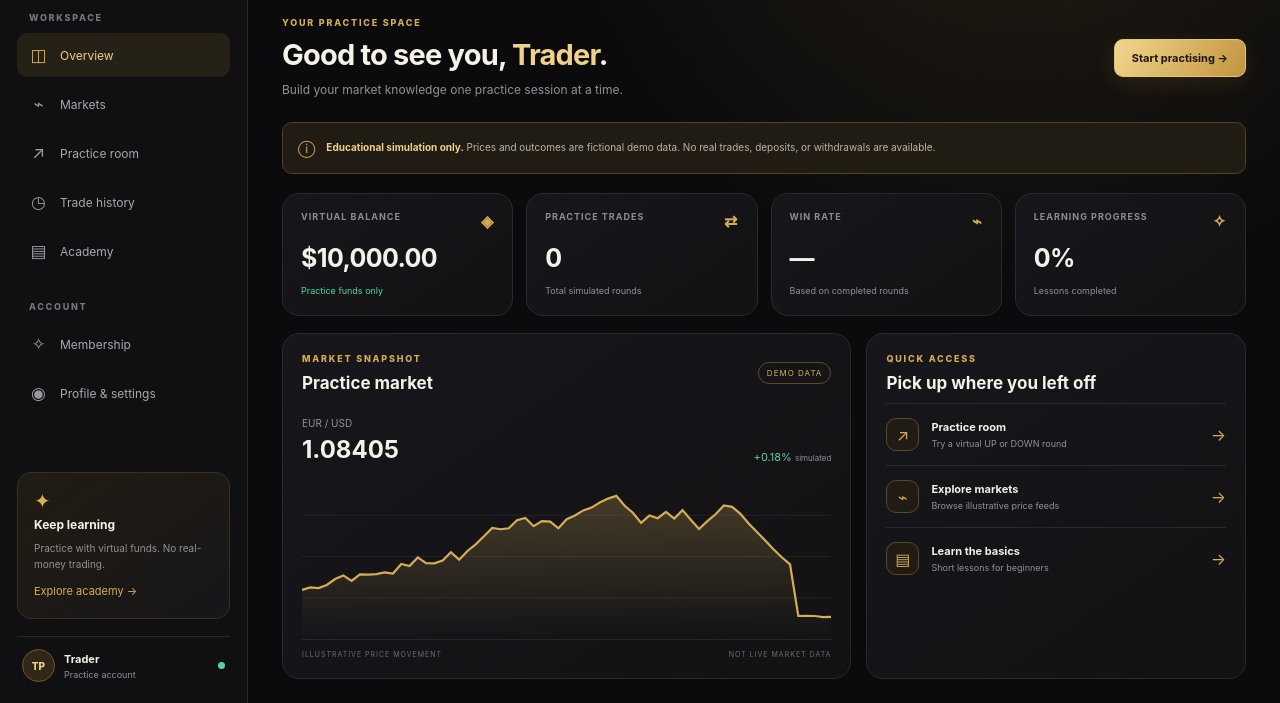
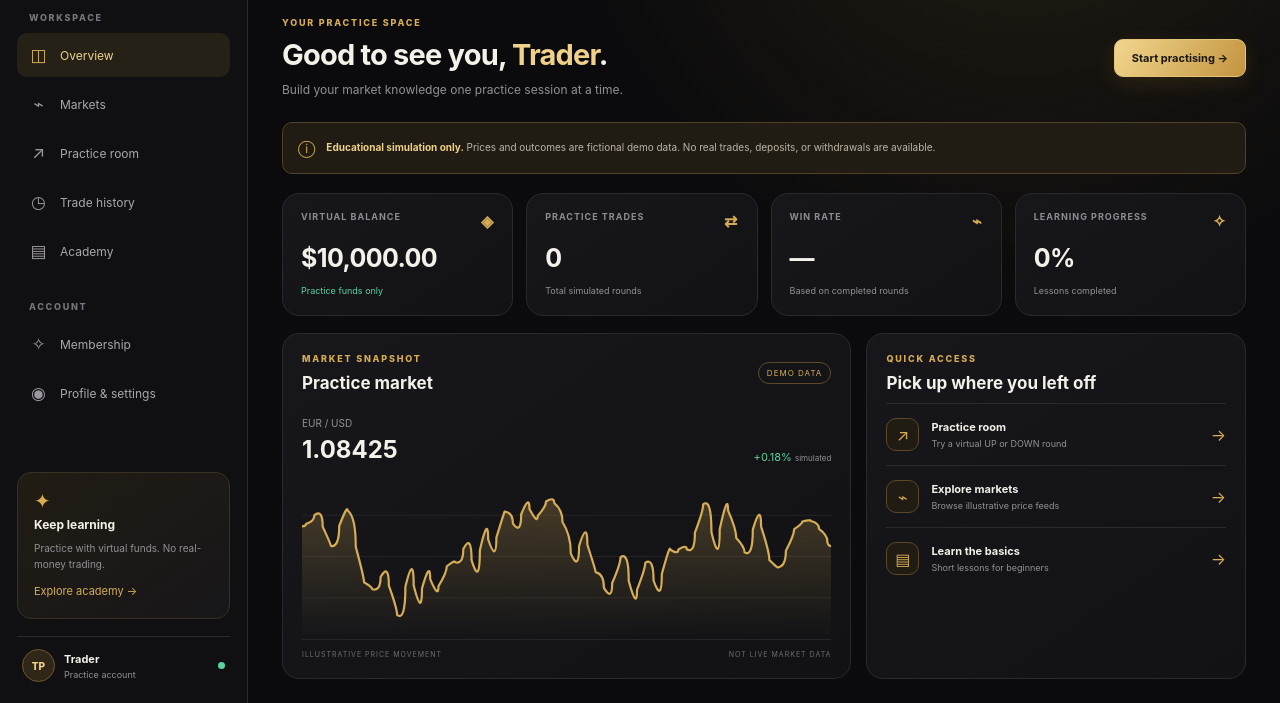
Before and after one commit to sad98iq/Tradepulse, a plain HTML site: page index.html in a window 1280 px wide. Shown: the part 88-791 px from the top of the page. Drawn offline with Linux system fonts and the light colour scheme.

Commit message:
Add files via upload

```diff
--- a/app.js
+++ b/app.js
@@ -7,12 +7,12 @@
   let toastTimer;
   const $ = (id) => document.getElementById(id);
   const markets = [
-    {symbol:"EUR/USD",name:"Euro / US Dollar",price:1.08425,openingPrice:1.08425,change:"+0.18%",up:true,precision:5},
-    {symbol:"GBP/USD",name:"British Pound / US Dollar",price:1.27184,openingPrice:1.27184,change:"−0.12%",up:false,precision:5},
-    {symbol:"USD/JPY",name:"US Dollar / Japanese Yen",price:149.325,openingPrice:149.325,change:"+0.31%",up:true,precision:3},
-    {symbol:"GOLD",name:"Gold (illustrative)",price:2342.65,openingPrice:2342.65,change:"+0.42%",up:true,precision:2},
-    {symbol:"BTC/USD",name:"Bitcoin / US Dollar",price:67420.5,openingPrice:67420.5,change:"−0.76%",up:false,precision:2},
-    {symbol:"ETH/USD",name:"Ether / US Dollar",price:3521.8,openingPrice:3521.8,change:"+0.09%",up:true,precision:2}
+    {symbol:"EUR/USD",name:"Euro / US Dollar",price:1.08425,change:"+0.18%",up:true,precision:5},
+    {symbol:"GBP/USD",name:"British Pound / US Dollar",price:1.27184,change:"−0.12%",up:false,precision:5},
+    {symbol:"USD/JPY",name:"US Dollar / Japanese Yen",price:149.325,change:"+0.31%",up:true,precision:3},
+    {symbol:"GOLD",name:"Gold (illustrative)",price:2342.65,change:"+0.42%",up:true,precision:2},
+    {symbol:"BTC/USD",name:"Bitcoin / US Dollar",price:67420.5,change:"−0.76%",up:false,precision:2},
+    {symbol:"ETH/USD",name:"Ether / US Dollar",price:3521.8,change:"+0.09%",up:true,precision:2}
   ];
   const lessons = [
     ["Market basics","Understand what a financial market is, why prices move, and the difference between an asset and a trading instrument.","A market brings buyers and sellers together. A quoted price is the level at which an instrument may be exchanged. Prices can change as expectations, supply, demand, and new information change. This lesson uses fictional examples; it does not provide a prediction or recommendation."],
@@ -41,43 +41,52 @@
     if(view==="academy") renderLessons();
     window.scrollTo({top:0,behavior:"smooth"});
   }
-  // Every chart uses a local, fictional random-walk feed. No external market data is used.
-  const chartHistory = new Map();
-  function historyFor(m){
-    if(!chartHistory.has(m.symbol)){
-      let seed=0; for(const ch of m.symbol) seed=(seed*31+ch.charCodeAt(0))>>>0;
-      const vals=[]; let v=m.price;
-      for(let i=0;i<65;i++){seed=(seed*1664525+1013904223)>>>0;v+=( ((seed/4294967296)-.5)*m.price*.0018 );vals.push(v);}
-      chartHistory.set(m.symbol,vals);
+  const animatedCharts = new Map();
+  function points(seed=7,count=65){let x=seed,arr=[];for(let i=0;i<count;i++){x=(x*9301+49297)%233280;arr.push(100+(x/233280)*45+(Math.sin(i/4)*10));}return arr;}
+  function drawChart(id,seed=7,height=210){
+    const svg=$(id); if(!svg)return;
+    const vals=points(seed,65);
+    animatedCharts.set(id,{svg,height,values:vals,current:vals[vals.length-1],from:vals[vals.length-1],target:vals[vals.length-1]+(Math.random()-.5)*12,started:performance.now(),duration:850});
+    svg.innerHTML=`<defs><linearGradient id="goldFill${id}" x1="0" x2="0" y1="0" y2="1"><stop offset="0%" stop-color="#d6ad55" stop-opacity=".25"/><stop offset="100%" stop-color="#d6ad55" stop-opacity="0"/></linearGradient></defs><g stroke="#29282d" stroke-width="1"><path d="M0 ${height*.25}H760 M0 ${height*.5}H760 M0 ${height*.75}H760"/></g><path class="chart-area" fill="url(#goldFill${id})"/><path class="chart-line" fill="none" stroke="#d6ad55" stroke-width="2.2" stroke-linecap="round" stroke-linejoin="round" vector-effect="non-scaling-stroke"/>`;
+  }
+  function paintAnimatedChart(chart,now){
+    let progress=Math.min(1,(now-chart.started)/chart.duration);
+    const eased=progress*progress*(3-2*progress);
+    chart.current=chart.from+(chart.target-chart.from)*eased;
+    if(progress>=1){
+      chart.values.push(chart.target);chart.values.shift();chart.from=chart.target;
+      chart.target=chart.from+(Math.random()-.5)*13;chart.started=now;
+      chart.duration=650+Math.random()*650;
     }
-    return chartHistory.get(m.symbol);
+    const vals=chart.values.slice();vals[vals.length-1]=chart.current;
+    const min=Math.min(...vals)-8,max=Math.max(...vals)+8;
+    const xy=vals.map((v,i)=>[(i/(vals.length-1))*760,chart.height-((v-min)/(max-min))*chart.height]);
+    let d=`M ${xy[0][0]} ${xy[0][1]}`;
+    for(let i=1;i<xy.length;i++){const mx=(xy[i-1][0]+xy[i][0])/2;d+=` Q ${mx} ${xy[i-1][1]} ${mx} ${(xy[i-1][1]+xy[i][1])/2}`;}
+    d+=` T ${xy[xy.length-1][0]} ${xy[xy.length-1][1]}`;
+    chart.svg.querySelector('.chart-line').setAttribute('d',d);
+    chart.svg.querySelector('.chart-area').setAttribute('d',`${d} L 760 ${chart.height} L 0 ${chart.height} Z`);
   }
-  function drawValues(id,vals,height=210){
-    const svg=$(id); if(!svg)return; const min=Math.min(...vals),max=Math.max(...vals),pad=Math.max((max-min)*.18,Math.abs(max)*.00008),lo=min-pad,hi=max+pad;
-    const coords=vals.map((v,i)=>`${(i/(vals.length-1))*760},${height-((v-lo)/(hi-lo))*height}`).join(" ");
-    const area=`0,${height} ${coords} 760,${height}`;
-    svg.innerHTML=`<defs><linearGradient id="goldFill${id}" x1="0" x2="0" y1="0" y2="1"><stop offset="0%" stop-color="#d6ad55" stop-opacity=".25"/><stop offset="100%" stop-color="#d6ad55" stop-opacity="0"/></linearGradient></defs><g stroke="#29282d" stroke-width="1"><path d="M0 ${height*.25}H760 M0 ${height*.5}H760 M0 ${height*.75}H760"/></g><polygon points="${area}" fill="url(#goldFill${id})"/><polyline class="live-price-line" points="${coords}" fill="none" stroke="#d6ad55" stroke-width="2.2" vector-effect="non-scaling-stroke"/>`;
+  let lastFrame=0;
+  function animateCharts(now){
+    if(now-lastFrame>12){animatedCharts.forEach(chart=>paintAnimatedChart(chart,now));lastFrame=now;}
+    requestAnimationFrame(animateCharts);
   }
-  function drawMarketChart(m,id,height){drawValues(id,historyFor(m),height);}
-  function drawChart(id,seed=7,height=210){const m=markets.find(x=>x.symbol===($("instrument-select")?.value||"EUR/USD"))||markets[0];drawMarketChart(m,id,height);}
-  function formatPrice(m){return m.price.toLocaleString("en-US",{minimumFractionDigits:m.precision,maximumFractionDigits:m.precision});}
-  function updateMarketMovement(){
+  requestAnimationFrame(animateCharts);
+  function updateSimulatedPrices(){
     markets.forEach((m,i)=>{
-      const vals=historyFor(m); const previous=m.price;
-      // Small random walk, scaled per instrument, with occasional gentle directional bursts.
-      const step=(Math.random()-.5)*m.price*(m.symbol==="BTC/USD"||m.symbol==="ETH/USD"?.00065:.00022);
-      m.price=Math.max(m.price+step,m.price*.00001); vals.push(m.price); if(vals.length>65)vals.shift();
-      const pct=((m.price-m.openingPrice)/m.openingPrice)*100; m.up=m.price>=m.openingPrice;
-      m.change=`${pct>=0?"+":"−"}${Math.abs(pct).toFixed(2)}%`;
-      const value=document.querySelector(`[data-market-price="${i}"]`); if(value)value.textContent=formatPrice(m);
-      const change=document.querySelector(`[data-market-change="${i}"]`); if(change){change.textContent=m.change;change.className=m.up?"positive":"negative";}
-      drawMarketChart(m,`spark-${i}`,40);
+      const movement=(Math.random()-.49)*m.price*(i===4||i===5?.00018:.000035);
+      m.price=Math.max(m.precision===5?.00001:.01,m.price+movement);
+      m.up=movement>=0;m.change=(m.up?'+':'−')+(Math.abs(movement/m.price)*100).toFixed(2)+'%';
+      const value=m.price.toLocaleString('en-US',{minimumFractionDigits:m.precision,maximumFractionDigits:m.precision});
+      const card=document.querySelectorAll('.market-card')[i];if(card){const price=card.querySelector('.market-value');const change=card.querySelector('.market-foot span');if(price)price.textContent=value;if(change){change.textContent=m.change;change.className=m.up?'positive':'negative';}}
     });
-    const hero=markets[0]; if($("hero-price"))$("hero-price").textContent=formatPrice(hero);
-    const selected=markets.find(x=>x.symbol===$("instrument-select")?.value)||markets[0];
-    if($("practice-price"))$("practice-price").textContent=formatPrice(selected);
-    drawMarketChart(hero,"hero-chart",210);drawMarketChart(selected,"practice-chart",260);
+    const hero=$('hero-price');if(hero)hero.textContent=markets[0].price.toFixed(5);
+    const selected=markets.find(m=>m.symbol===$('instrument-select')?.value)||markets[0];
+    const practice=$('practice-price');if(practice)practice.textContent=selected.price.toLocaleString('en-US',{minimumFractionDigits:selected.precision,maximumFractionDigits:selected.precision});
+    setTimeout(updateSimulatedPrices,700);
   }
+  setTimeout(updateSimulatedPrices,700);
   function updateUI(){
     $("balance-stat").textContent=money(state.balance); $("ticket-balance").textContent=money(state.balance);
     $("trades-stat").textContent=state.history.length;
@@ -95,8 +104,8 @@
   function renderRecent(){ $("recent-table").innerHTML=tableHTML(state.history.slice(0,5)); }
   function renderHistory(){ $("history-table").innerHTML=tableHTML(state.history); }
   function renderMarkets(){
-    $("market-grid").innerHTML=markets.map((m,i)=>`<article class="panel market-card"><div class="market-card-top"><div><div class="market-symbol">${m.symbol}</div><div class="market-desc">${m.name}</div></div><span class="tag">DEMO</span></div><div class="market-value" data-market-price="${i}">${formatPrice(m)}</div><div class="market-foot"><span data-market-change="${i}" class="${m.up?"positive":"negative"}">${m.change}</span><small>Illustrative move</small></div><svg class="sparkline" viewBox="0 0 300 40" preserveAspectRatio="none" id="spark-${i}"></svg></article>`).join("");
-    markets.forEach((m,i)=>drawMarketChart(m,"spark-"+i,40));
+    $("market-grid").innerHTML=markets.map((m,i)=>`<article class="panel market-card"><div class="market-card-top"><div><div class="market-symbol">${m.symbol}</div><div class="market-desc">${m.name}</div></div><span class="tag">DEMO</span></div><div class="market-value">${m.price.toLocaleString("en-US",{minimumFractionDigits:m.precision,maximumFractionDigits:m.precision})}</div><div class="market-foot"><span class="${m.up?"positive":"negative"}">${m.change}</span><small>Illustrative move</small></div><svg class="sparkline" viewBox="0 0 300 40" preserveAspectRatio="none" id="spark-${i}"></svg></article>`).join("");
+    markets.forEach((m,i)=>drawChart("spark-"+i,13+i,40));
   }
   function renderLessons(){
     $("lesson-grid").innerHTML=lessons.map((l,i)=>{const done=state.lessons.includes(i);return `<article class="panel lesson-card ${done?"completed":""}"><div class="lesson-number">${done?"✓":String(i+1).padStart(2,"0")}</div><h2>${l[0]}</h2><p>${l[1]}</p><button class="text-button" data-lesson="${i}">${done?"Review lesson →":"Open lesson →"}</button></article>`}).join("");
@@ -113,7 +122,7 @@
   function setInstrument(){
     const symbol=$("instrument-select").value; const m=markets.find(x=>x.symbol===symbol)||markets[0];
     $("practice-pair").textContent=m.symbol.replace("/"," / "); $("practice-price").textContent=m.price.toLocaleString("en-US",{minimumFractionDigits:m.precision,maximumFractionDigits:m.precision});
-    drawMarketChart(m,"practice-chart",260);
+    drawChart("practice-chart",markets.indexOf(m)+20,260);
   }
   function startRound(direction){
     if(activeRound){notify("A practice round is already running.");return;}
@@ -171,8 +180,7 @@
   $("save-profile").addEventListener("click",()=>{const name=$("name-input").value.trim().slice(0,24);if(!name){notify("Enter a display name first.");return;}state.name=name;save();$("profile-feedback").textContent="Profile saved on this device.";notify("Profile updated.");});
   $("clear-data").addEventListener("click",()=>{if(confirm("Permanently clear all locally saved TradePulse practice data?")){localStorage.removeItem(KEY);state={...defaults};save();renderLessons();renderHistory();notify("Local data cleared.");}});
   $("export-data").addEventListener("click",()=>{const blob=new Blob([JSON.stringify(state,null,2)],{type:"application/json"});const url=URL.createObjectURL(blob);const a=document.createElement("a");a.href=url;a.download="tradepulse-practice-data.json";a.click();URL.revokeObjectURL(url);});
-  $("hero-price").textContent=markets[0].price.toFixed(5);drawMarketChart(markets[0],"hero-chart",210);drawMarketChart(markets[0],"practice-chart",260);
+  $("hero-price").textContent=markets[0].price.toFixed(5);drawChart("hero-chart",8,210);drawChart("practice-chart",20,260);
   renderMarkets();renderLessons();setInstrument();updateUI();
-  updateMarketMovement(); setInterval(updateMarketMovement,1200);
   if("serviceWorker" in navigator && location.protocol!=="file:"){window.addEventListener("load",()=>navigator.serviceWorker.register("./sw.js").catch(()=>{}));}
 })();
```
Also changed, not shown: styles.css.
